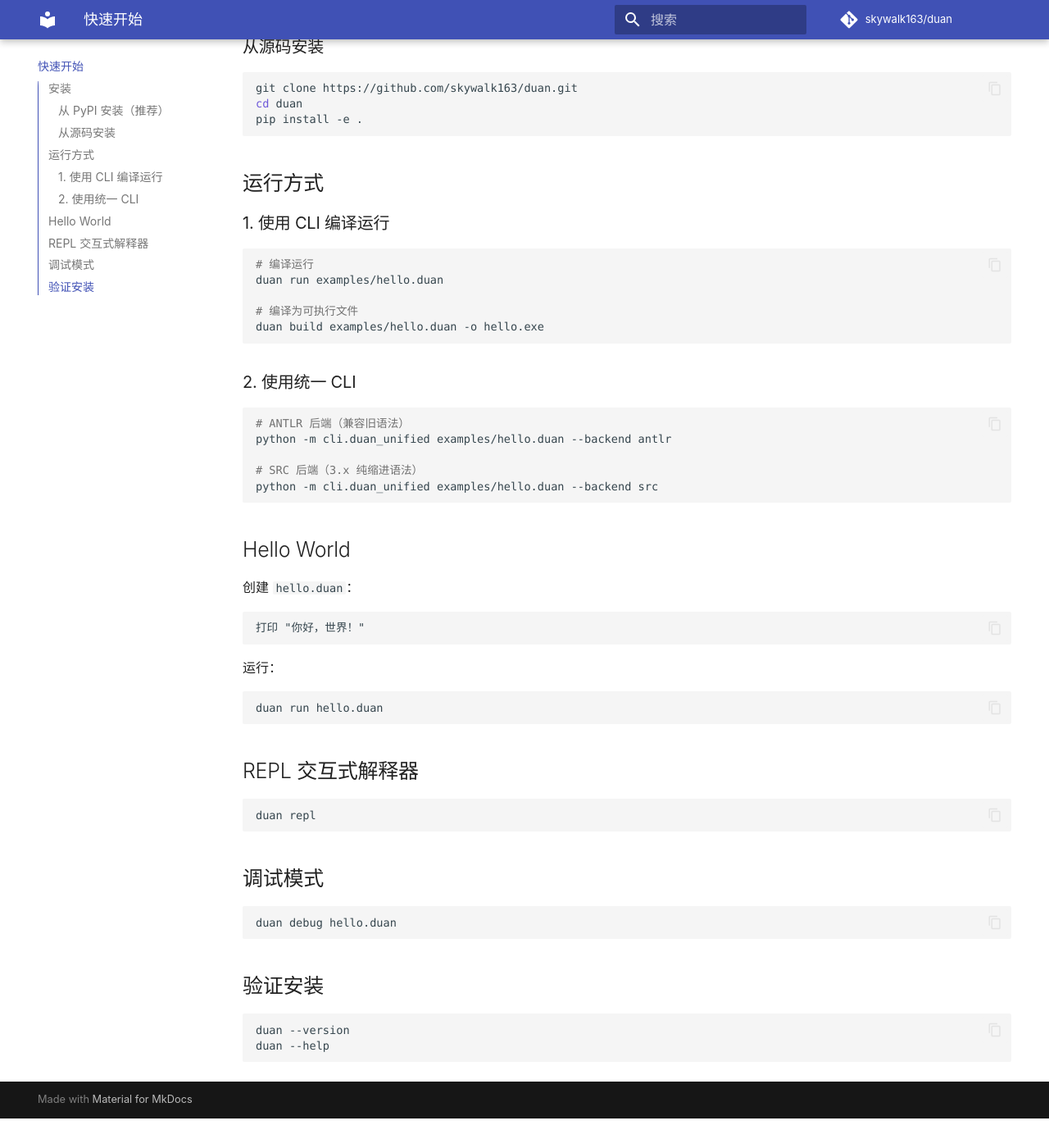
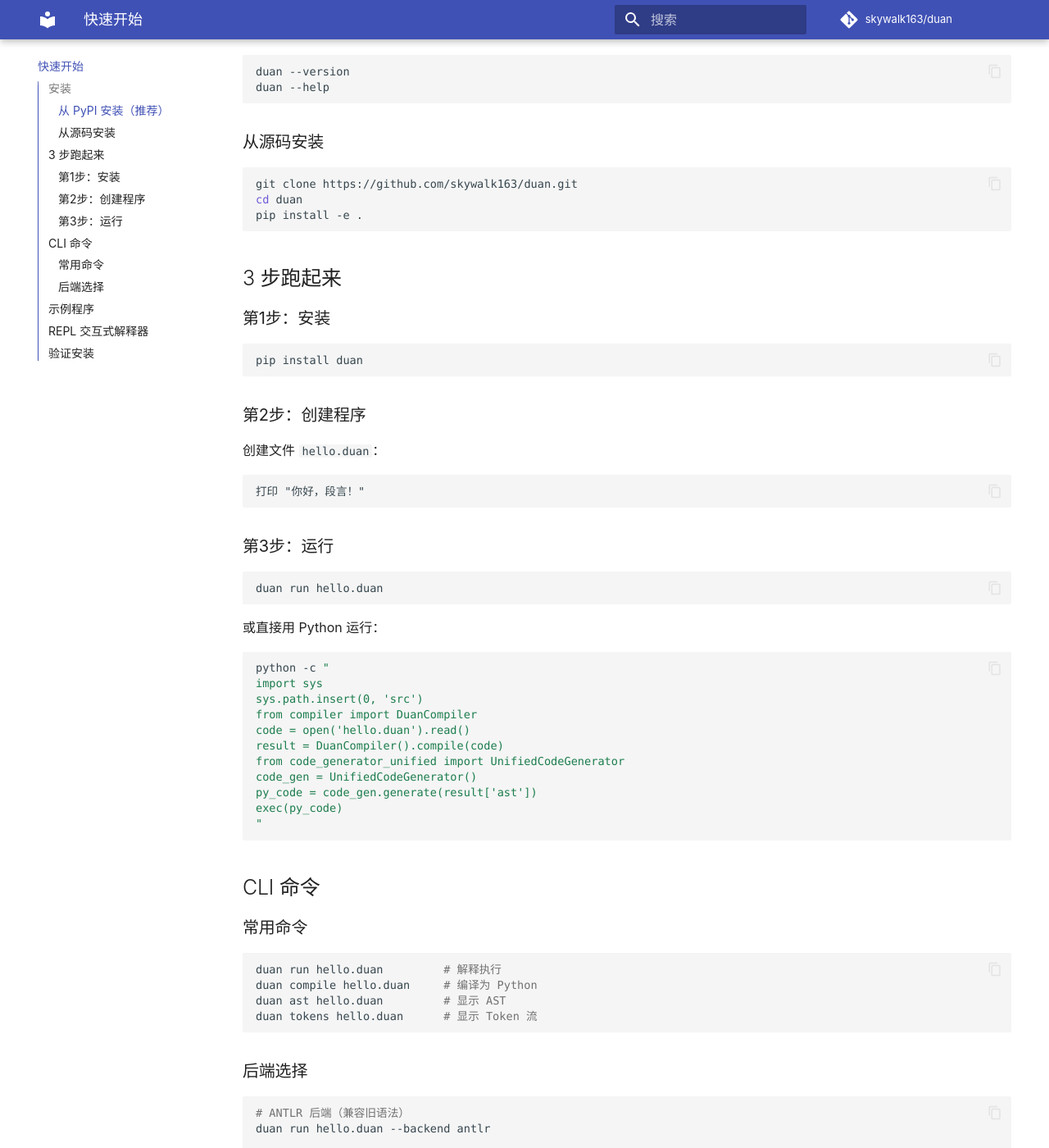
Before and after one commit to skywalk163/duan, an MkDocs documentation site: the page built from docs/getting-started.md, in a window 1280 px wide and 1400 px high, scrolled down 355 px. Shown: the whole window at 82% size. Built offline with MkDocs 1.6.1 and Material for MkDocs 9.7.7, drawn with Linux system fonts in a browser that asks for light colours; some web fonts are replaced; comment, search, counter and statistics services are not loaded; before the commit the page ends 1719 px from its top, so only the background shows below that; some of the changed text lies outside the part shown.

Commit message:
docs: 完善安装和快速开始文档，CLI 版本更新到 v1.7.0
- README.md: 添加 pip install 方式，更新快速开始指南
- docs/getting-started.md: 重写为 3 步跑起来指南
- cli/duan.py: 版本号更新为 v1.7.0

验证结果:
- README 示例全部通过
- CLI --help 和 --version 正常
- examples/hello.duan 运行成功 (--backend src)

````diff
--- a/docs/getting-started.md
+++ b/docs/getting-started.md
@@ -8,6 +8,12 @@
 pip install duan
 ```
 
+安装后即可使用 `duan` 命令：
+```bash
+duan --version
+duan --help
+```
+
 ### 从源码安装
 
 ```bash
@@ -16,41 +22,82 @@
 pip install -e .
 ```
 
-## 运行方式
+## 3 步跑起来
 
-### 1. 使用 CLI 编译运行
+### 第1步：安装
 
 ```bash
-# 编译运行
-duan run examples/hello.duan
-
-# 编译为可执行文件
-duan build examples/hello.duan -o hello.exe
+pip install duan
 ```
 
-### 2. 使用统一 CLI
+### 第2步：创建程序
 
-```bash
-# ANTLR 后端（兼容旧语法）
-python -m cli.duan_unified examples/hello.duan --backend antlr
+创建文件 `hello.duan`：
 
-# SRC 后端（3.x 纯缩进语法）
-python -m cli.duan_unified examples/hello.duan --backend src
+```段言
+打印 "你好，段言！"
 ```
 
-## Hello World
-
-创建 `hello.duan`：
-
-```段言
-打印 "你好，世界！"
-```
-
-运行：
+### 第3步：运行
 
 ```bash
 duan run hello.duan
 ```
+
+或直接用 Python 运行：
+
+```bash
+python -c "
+import sys
+sys.path.insert(0, 'src')
+from compiler import DuanCompiler
+code = open('hello.duan').read()
+result = DuanCompiler().compile(code)
+from code_generator_unified import UnifiedCodeGenerator
+code_gen = UnifiedCodeGenerator()
+py_code = code_gen.generate(result['ast'])
+exec(py_code)
+"
+```
+
+## CLI 命令
+
+### 常用命令
+
+```bash
+duan run hello.duan         # 解释执行
+duan compile hello.duan     # 编译为 Python
+duan ast hello.duan         # 显示 AST
+duan tokens hello.duan      # 显示 Token 流
+```
+
+### 后端选择
+
+```bash
+# ANTLR 后端（兼容旧语法）
+duan run hello.duan --backend antlr
+
+# SRC 后端（3.x 纯缩进语法，推荐）
+duan run hello.duan --backend src
+```
+
+## 示例程序
+
+项目包含多个示例程序：
+
+```bash
+# 运行示例
+duan run examples/hello.duan
+duan run examples/basic.duan
+duan run examples/class_example.duan
+```
+
+示例列表：
+- `examples/hello.duan` - Hello World
+- `examples/basic.duan` - 基础语法
+- `examples/class_example.duan` - 类示例
+- `examples/hanoi.duan` - 汉诺塔算法
+- `examples/calculator.duan` - 计算器
 
 ## REPL 交互式解释器
 
@@ -58,15 +105,12 @@
 duan repl
 ```
 
-## 调试模式
-
-```bash
-duan debug hello.duan
-```
-
 ## 验证安装
 
 ```bash
 duan --version
 duan --help
+duan run examples/hello.duan
 ```
+
+如果看到输出 `你好，世界！`，说明安装成功！
````
Also changed, not shown: README.md (+36 -5 lines), 1 other file.
